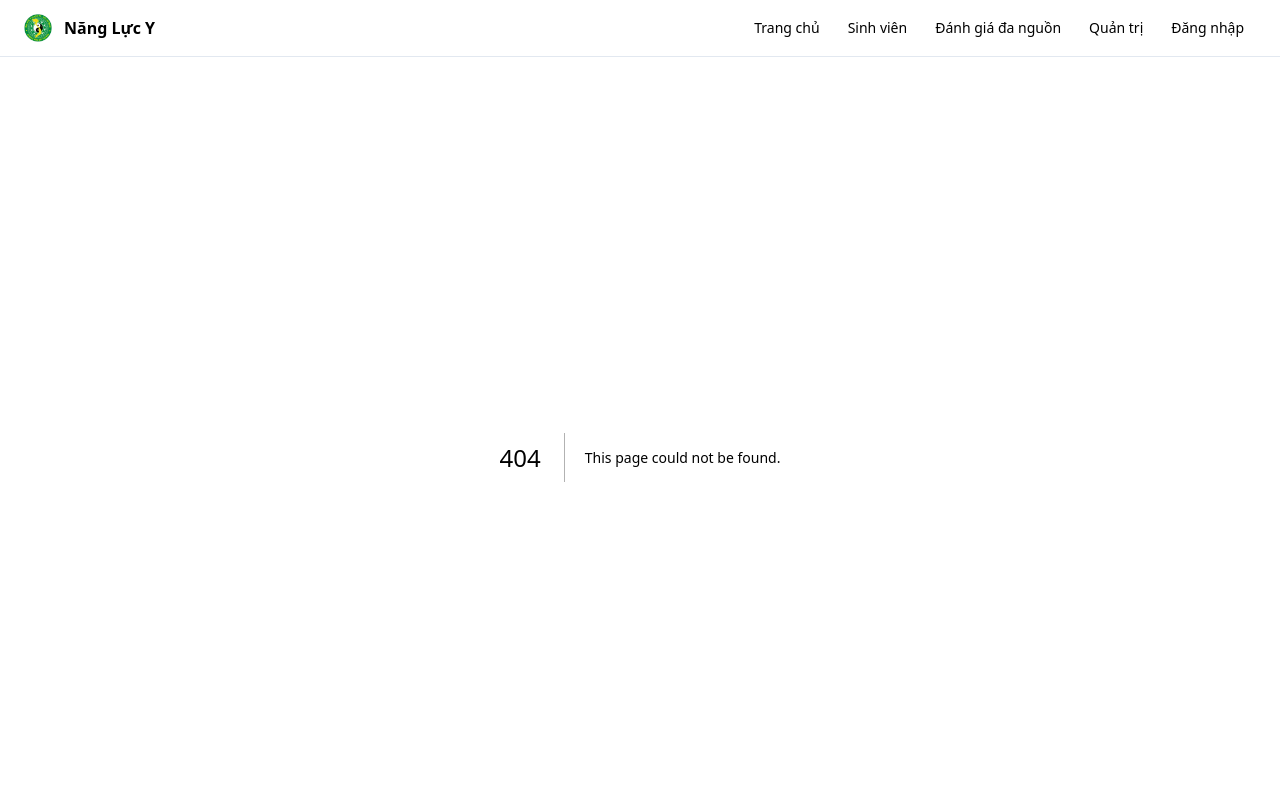
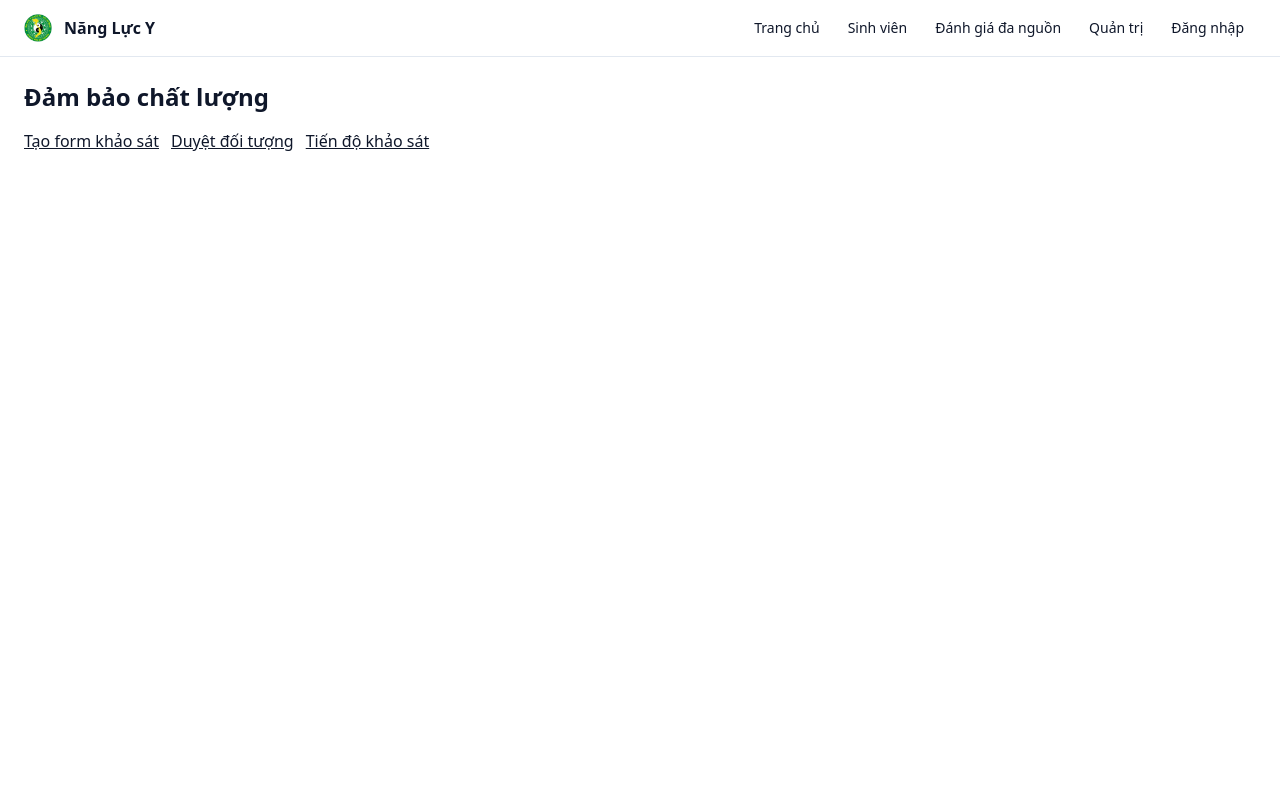
Before and after one commit to vophong90/CBME_Atlas, a Next.js app: page /quality-assurance in a window 1280 px wide. Before the commit this address had no page. Shown: the top 800 px of the page. Built offline with nearby package versions, Linux system fonts and the light colour scheme.

Commit message:
Create page.tsx

```diff
--- /dev/null
+++ b/app/quality-assurance/page.tsx
@@ -0,0 +1,17 @@
+// app/quality-assurance/page.tsx
+'use client';
+import Link from 'next/link';
+
+export default function QualityAssurancePage() {
+  return (
+    <main className="p-6 space-y-4">
+      <h1 className="text-2xl font-semibold">Đảm bảo chất lượng</h1>
+      {/* (tuỳ bạn) link tới các tiểu trang: tạo form / duyệt đối tượng / tiến độ */}
+      <div className="flex flex-wrap gap-3">
+        <Link className="underline" href="/quality-assurance/builder">Tạo form khảo sát</Link>
+        <Link className="underline" href="/quality-assurance/targeting">Duyệt đối tượng</Link>
+        <Link className="underline" href="/quality-assurance/progress">Tiến độ khảo sát</Link>
+      </div>
+    </main>
+  );
+}
```
